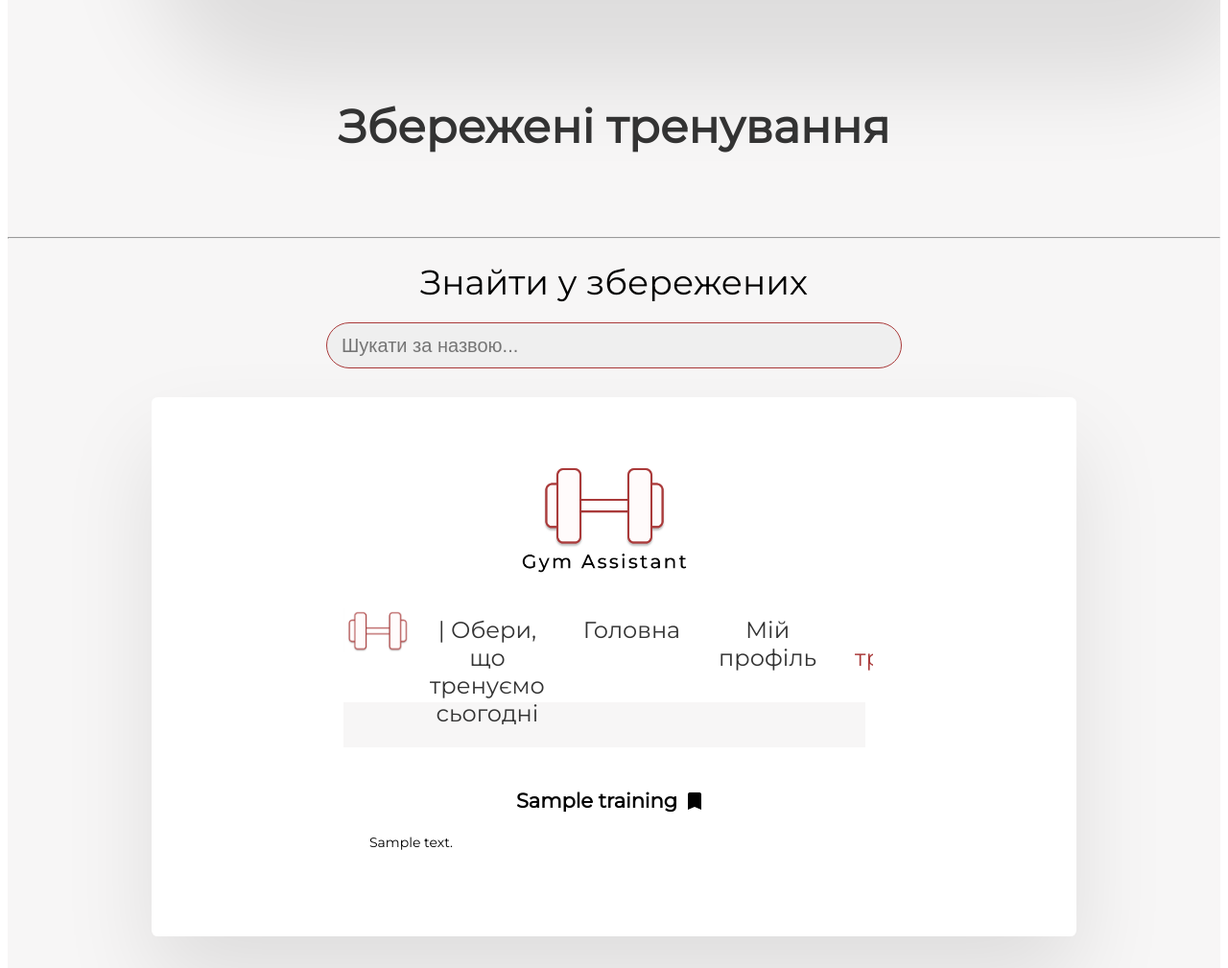
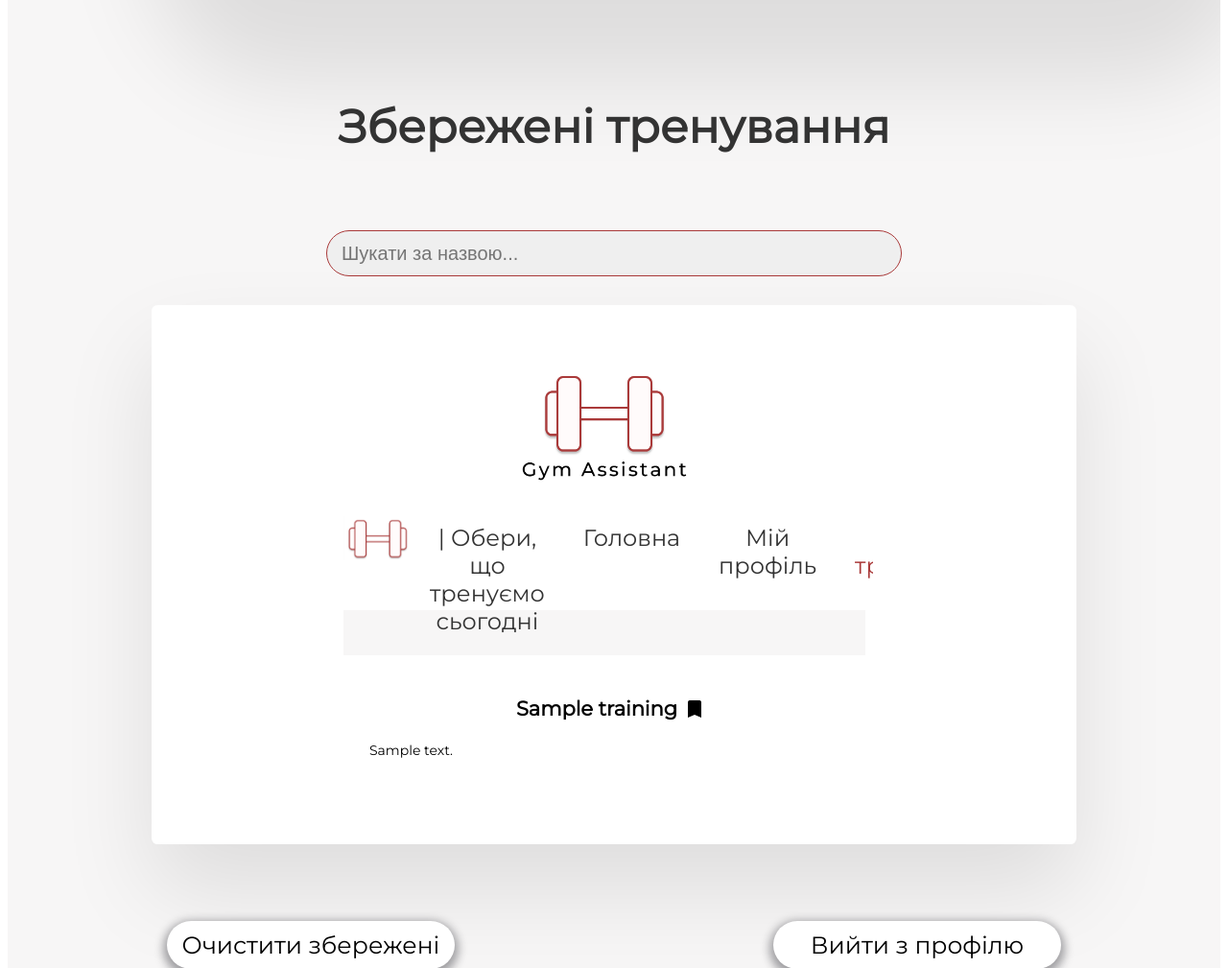
Before and after one commit to movchun567/Gym_Assistant, a Flask app: page /my_profile/ in a window 1280 px wide. Shown: the part 1981-2990 px from the top of the page at 96% size. Run offline with Flask 3, Linux system fonts and the light colour scheme; the visitor is signed in with stand-in values (Sample User, id 1); a database or web service that is not in the repository returns one stand-in record (values such as "Sample title").

Commit message:
changes to my profile

```diff
--- a/templates/my_profile_extention.html
+++ b/templates/my_profile_extention.html
@@ -3,11 +3,9 @@
 {% block your_trainings %}
     <div class="saved_trainings" id ="training">
     <span class="v633_61"><h2>Збережені тренування</h2></span>
-    <hr>
     <br>
     <div class='cantainer-3'>
     <div class="saved_trainings">
-    <label for="search" class="search__label" style="display: block; text-align: center; margin-bottom: 20px; font-family: Montserrat; font-size: 36px;">Знайти у збережених</label>
     <input type="search" id="search" name="search" placeholder="Шукати за назвою...">
     {% for training_obj in user_trainings%}
     <div class="grid">
```
